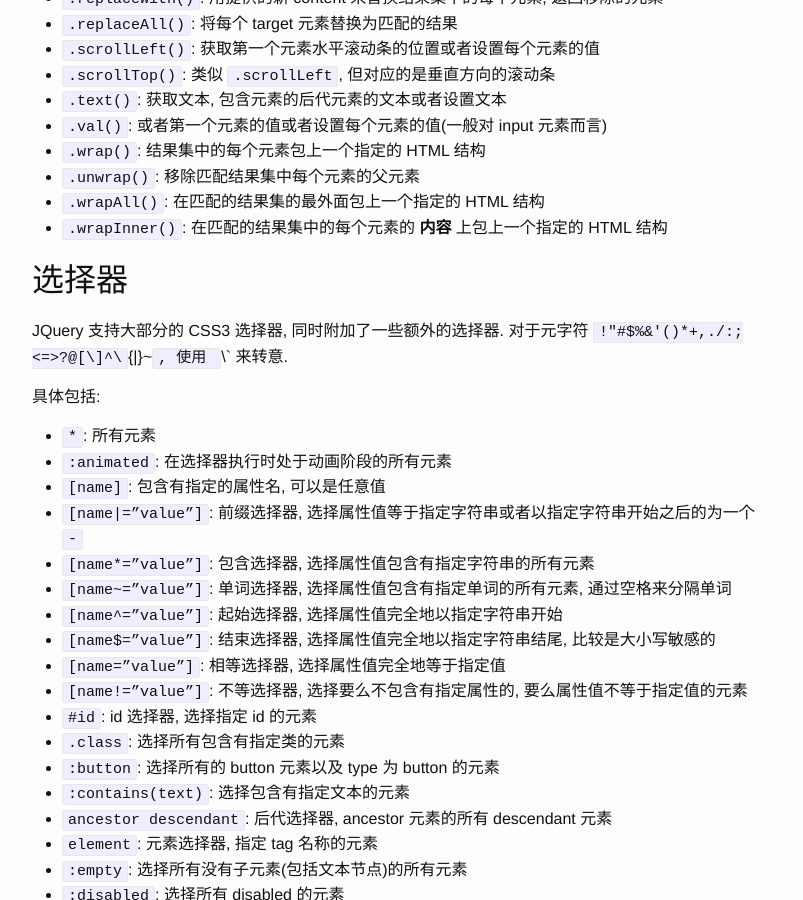
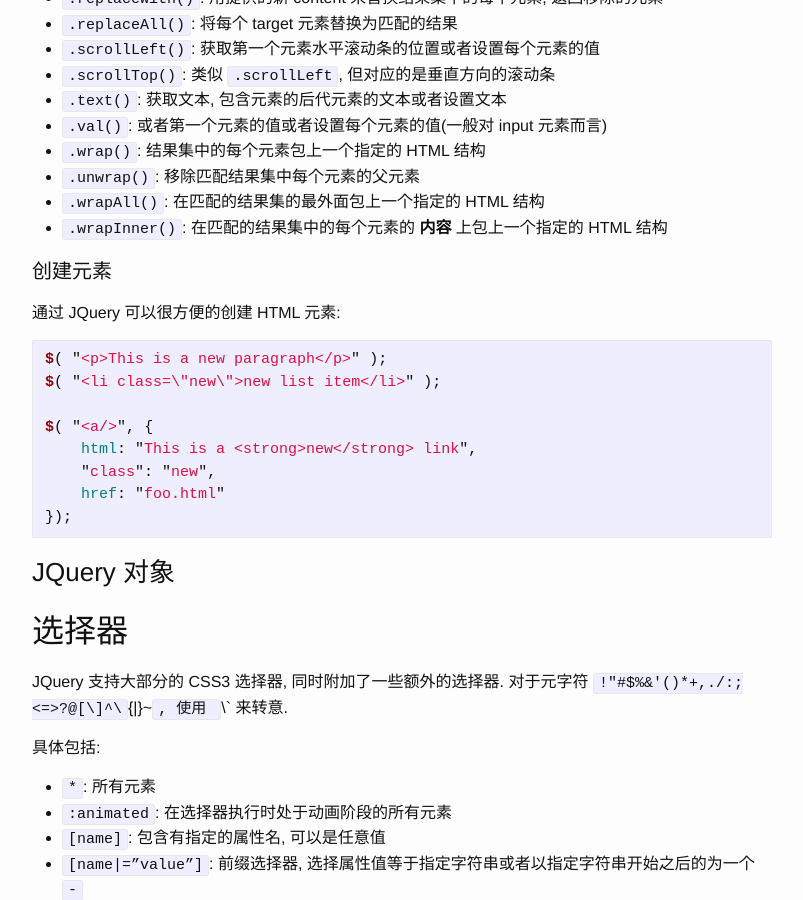
Before and after one commit to zeroleaf/me, a Jekyll site: the page built from _posts/2016-07-09-jquery.md, in a window 1280 px wide and 900 px high, scrolled down 4072 px. Shown: the whole window, without its empty margins (238-1041 px from the left). Built offline with Jekyll 4.4.1, drawn with Linux system fonts in a browser that asks for light colours.

Commit message:
更新内容

```diff
--- a/_posts/2016-07-09-jquery.md
+++ b/_posts/2016-07-09-jquery.md
@@ -192,6 +192,25 @@
 - `.wrapAll()`: 在匹配的结果集的最外面包上一个指定的 HTML 结构
 - `.wrapInner()`: 在匹配的结果集中的每个元素的 **内容** 上包上一个指定的 HTML 结构
 
+#### 创建元素
+
+通过 JQuery 可以很方便的创建 HTML 元素:
+
+~~~ js
+$( "<p>This is a new paragraph</p>" );
+$( "<li class=\"new\">new list item</li>" );
+
+$( "<a/>", {
+    html: "This is a <strong>new</strong> link",
+    "class": "new",
+    href: "foo.html"
+});
+~~~
+
+### JQuery 对象
+
+
+
 ## 选择器
 
 JQuery 支持大部分的 CSS3 选择器, 同时附加了一些额外的选择器.
```
